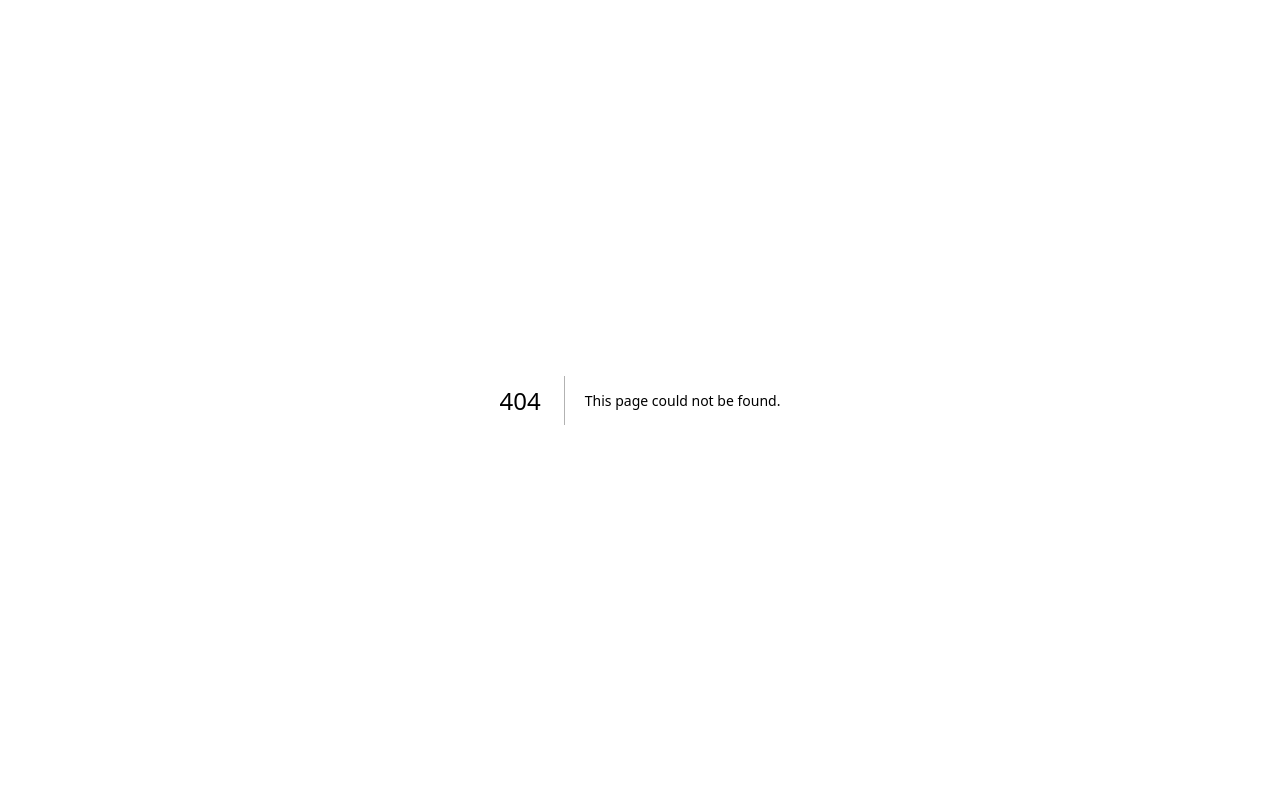
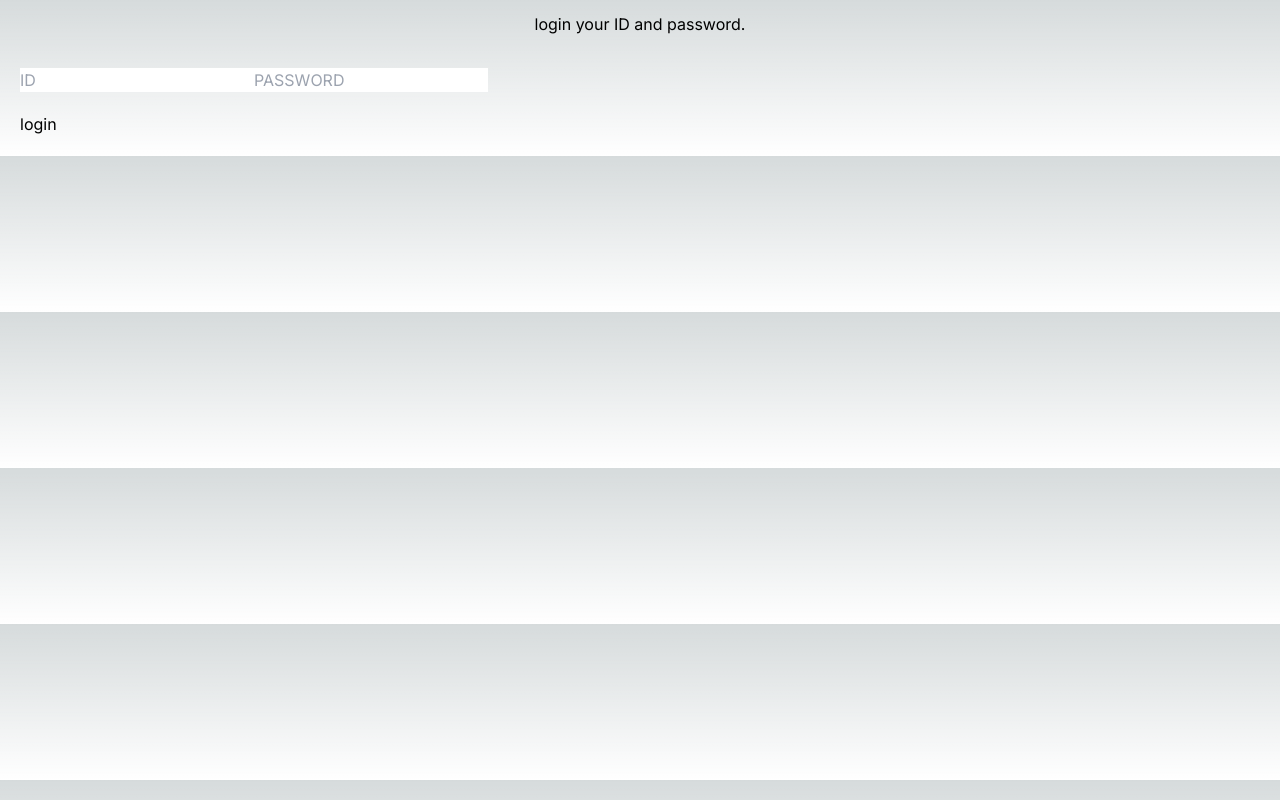
Before and after one commit to k1yoh1ro/WhiskyLog2, a Next.js app in the folder frontend/: page /login in a window 1280 px wide. Before the commit this address had no page. Built offline with nearby package versions, Linux system fonts and the light colour scheme.

Commit message:
add login pages

```diff
--- /dev/null
+++ b/frontend/src/app/(portal)/login/page.tsx
@@ -0,0 +1,80 @@
+'use client'
+
+import React, { useEffect, useState } from "react";
+import { getUser } from "@/app/api/api";
+import { useRouter } from 'next/navigation';
+
+
+export default function Home() {
+  const [formData, setFormData] = useState({ id: '', password: ''});
+  const [errorMessage, setErrorMessage] = useState('');
+  const [isHidden, setIsHidden] = useState(false);
+  const router = useRouter();
+
+  const handleSubmit = async (e: React.FormEvent) =>  {
+    e.preventDefault();
+
+    if ((formData.id = "") || (formData.password = "")) {
+      setErrorMessage("※未入力の項目があります")
+      setIsHidden(false)
+    return
+    } else {
+      setIsHidden(true)
+    }
+
+    const userInfoData = await getUser(formData.id)
+    const now = new Date()
+
+    if ((userInfoData.userID = "") || (userInfoData.loginPass != formData.password)) {
+      setErrorMessage("ユーザーが存在しないか、パスワードが間違っています。")
+      setIsHidden(false)
+
+    } else {
+      //認証成功した際の処理
+      setIsHidden(true)
+      router.push('/pre-regist-confirmation')
+    }
+  };
+
+  return (
+    <>
+      <div className="container">
+        <div className="row mx-0 text-center title-group">
+          <div className="notification p-3">
+            login your ID and password.
+          </div>
+          <div className={isHidden ? 'hidden' : 'visible'}>
+            {errorMessage}
+          </div>
+        </div>
+        <div className="row mx-0 p-5">
+          <form className="flexbox mx-auto col-sm-5" onSubmit={handleSubmit}>
+            <input
+              className="input-text form-control mb-5 botder-3"
+              type="text"
+              defaultValue={formData.id}
+              placeholder="ID"
+              onBlur={(e) => setFormData({...formData, id: e.target.value})}
+              autoComplete="on"
+            />
+            <input
+              className="input-text form-control mb-5 botder-3"
+              type="password"
+              defaultValue={formData.password}
+              placeholder="PASSWORD"
+              onBlur={(e) => setFormData({...formData, password: e.target.value})}
+              autoComplete="new-password"
+            />
+            <div className="button-group col-sm-5 text-centere mx-auto">
+              <button
+                className="login btn btn-primary btn-lg bg-priary"
+                type="submit">
+                  login
+                </button>
+            </div>
+          </form>
+        </div>
+      </div>
+    </>
+  )
+}
--- a/frontend/src/app/page.tsx
+++ b/frontend/src/app/page.tsx
@@ -1,30 +1,30 @@
-'use client'
+// 'use client'
 
-import { test } from "@/app/api/api";
-import { useEffect } from "react";
+// import { login } from "@/app/api/api";
+// import { useEffect } from "react";
 
-export default function Home() {
-  let testString = "";
+// export default function Home() {
+//   let testString = "";
 
-  useEffect(() => {
-    async function fetchData() {
-      try {
-        const tmpStr = await test();
-        testString = tmpStr;
-      } catch (error) {
+//   useEffect(() => {
+//     async function fetchData() {
+//       try {
+//         const tmpStr = await test();
+//         testString = tmpStr;
+//       } catch (error) {
 
-      }
-    }
+//       }
+//     }
 
-    fetchData();
-  }, [])
+//     fetchData();
+//   }, [])
 
-  return (
-    <>
-      <div className="container">
-        <div>{testString}</div>
-        <div>testdddd</div>
-      </div>
-    </>
-  )
-}
+//   return (
+//     <>
+//       <div className="container">
+//         <div>{testString}</div>
+//         <div>testdddd</div>
+//       </div>
+//     </>
+//   )
+// }
```
